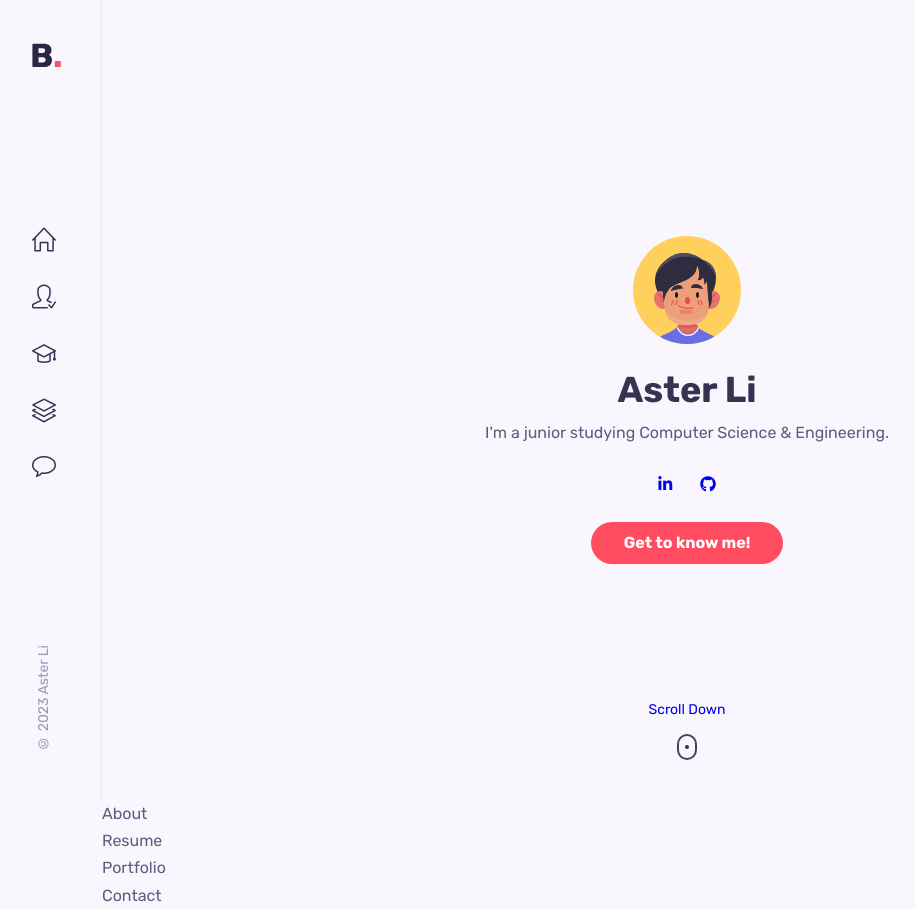
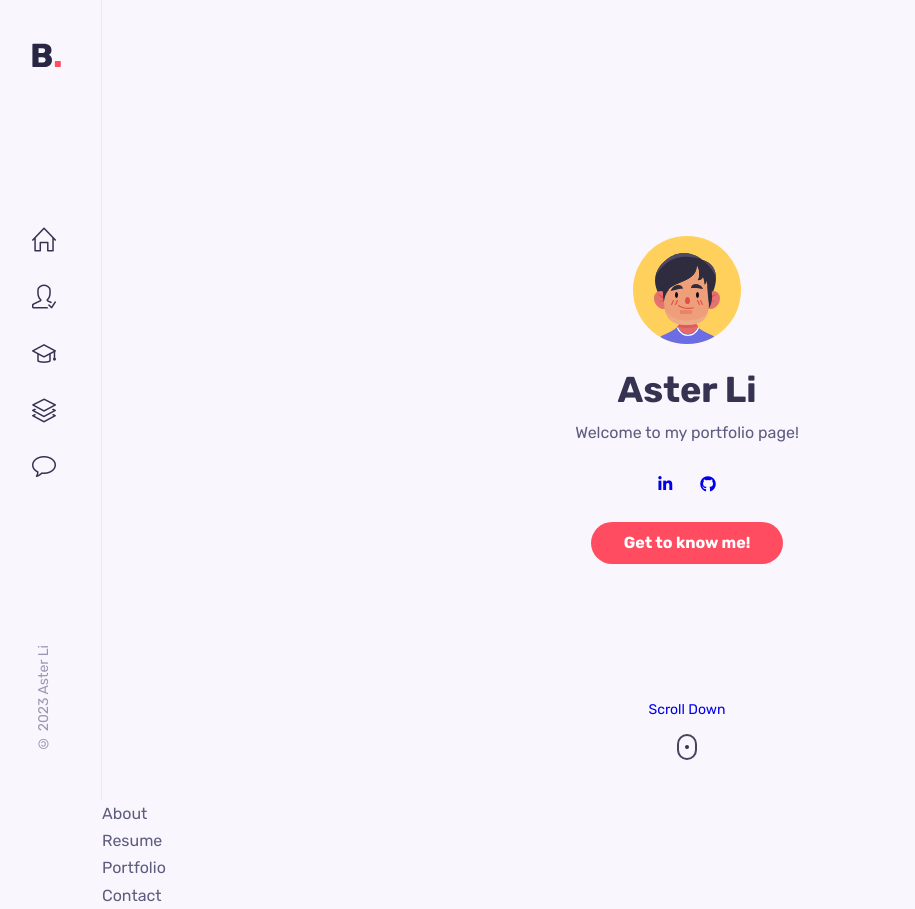
Before and after one commit to asterli/portfolio, a React (Create React App) app: page / in a window 1280 px wide. Shown: the whole page, without its empty margins (8-923 px from the left). Built offline with nearby package versions, Linux system fonts and the light colour scheme.

Commit message:
Fix error with contact page and change description

```diff
--- a/src/components/home/Home.jsx
+++ b/src/components/home/Home.jsx
@@ -10,7 +10,7 @@ const Home = () => {
       <div className="intro">
         <img src={Me} alt="" className="home__img" />
         <h1 className="home__name">Aster Li</h1>
-        <span className="home__education">I'm a junior studying Computer Science & Engineering.</span>
+        <span className="home__education">Welcome to my portfolio page!</span>
 
         <HeaderSocials />
 
--- a/src/components/sidebar/Sidebar.jsx
+++ b/src/components/sidebar/Sidebar.jsx
@@ -37,7 +37,7 @@ const Sidebar = () => {
             </li>
 
             <li className="nav__item">
-              <a href="contact" className="nav__link">
+              <a href="#contact" className="nav__link">
               <i className="icon-bubble"></i>
               </a>
             </li>
```
